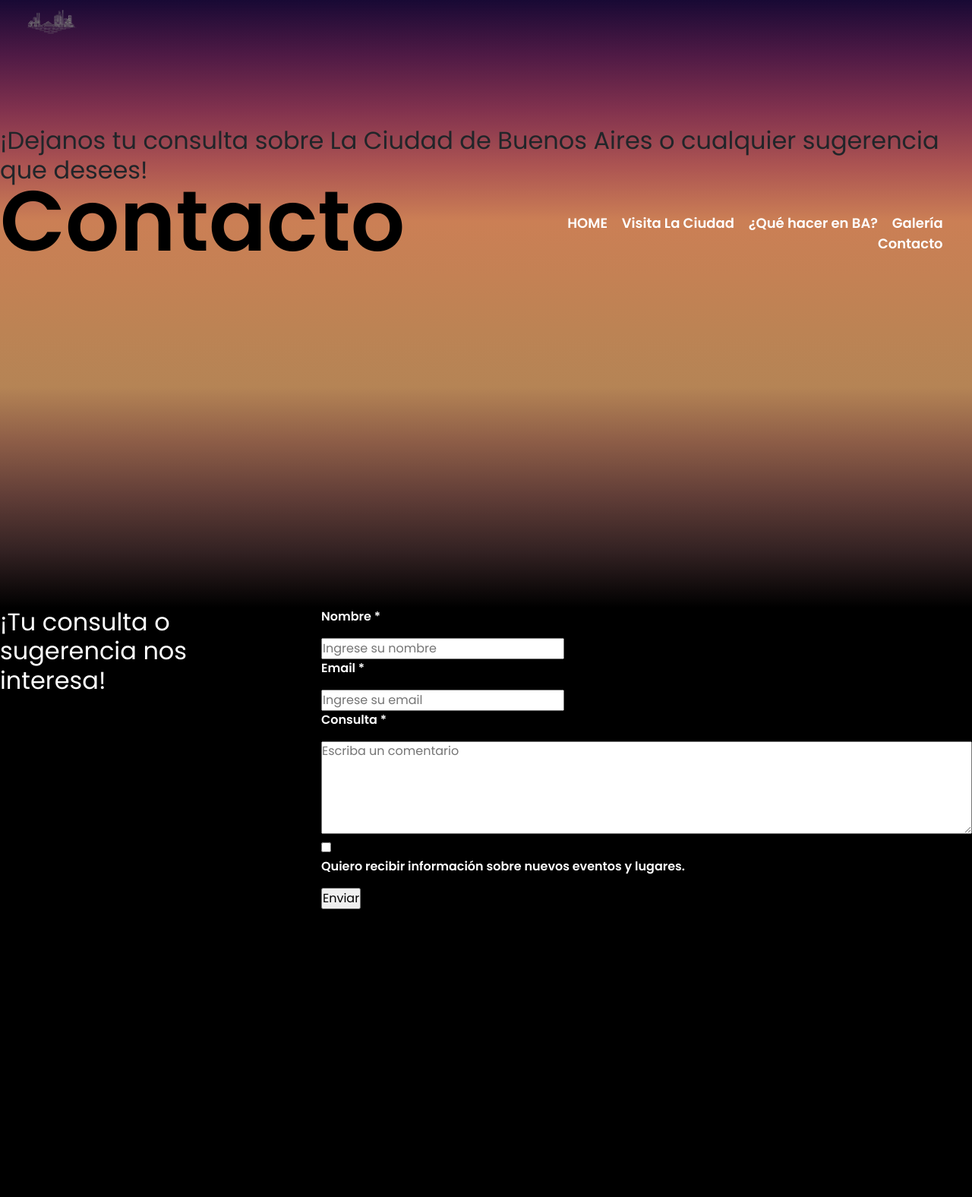
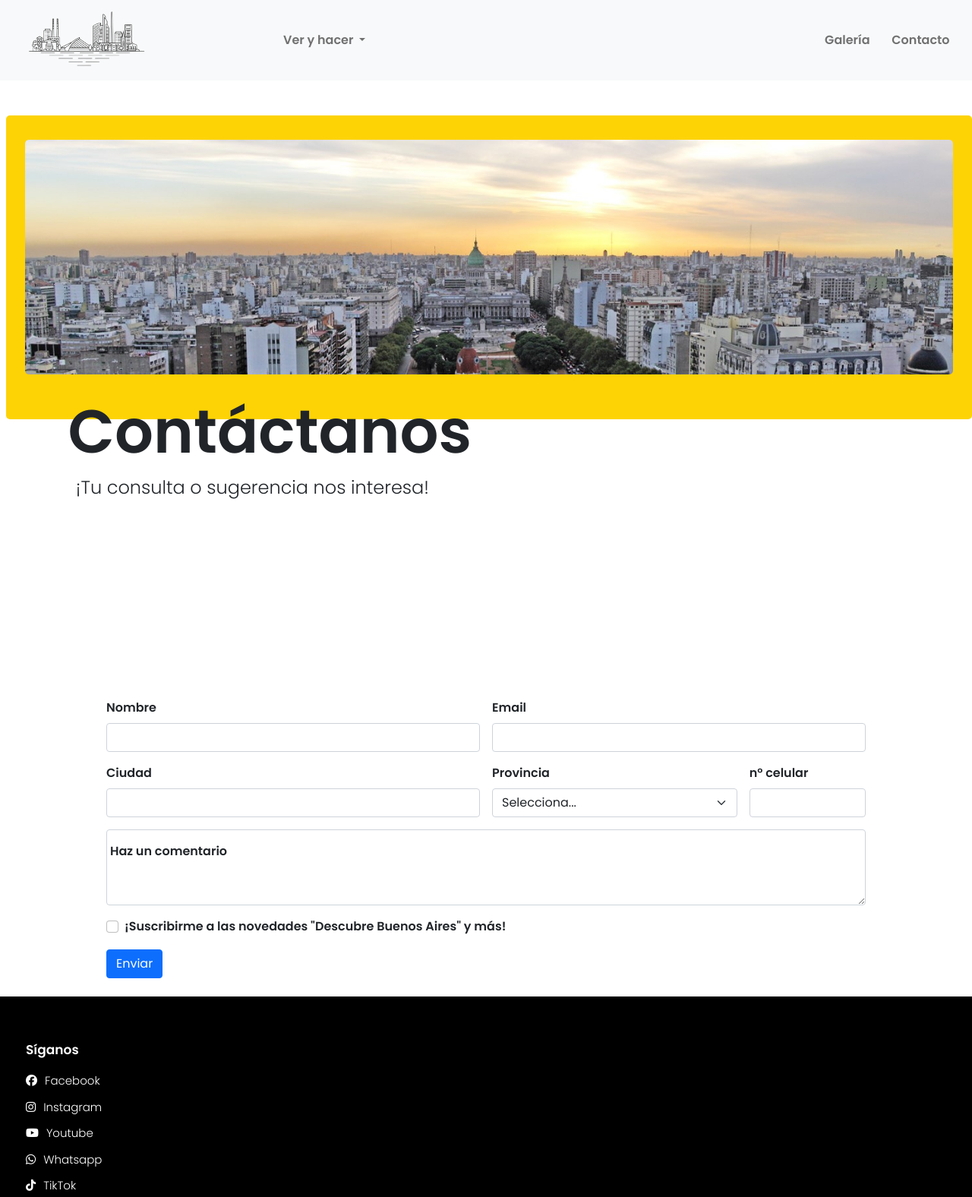
Before and after one commit to ezequielmayo/BuenosAiresCoder, a plain HTML site: page pages/contacto.html in a window 1280 px wide. Shown: the top 1576 px of the page at 76% size. Drawn offline with nearby package versions, Linux system fonts and the light colour scheme.

Commit message:
se aplico el nuevo diseño a la pagina contacto donde se inserto un nuevo formulario de bootstrap

```diff
--- a/css/style.css
+++ b/css/style.css
@@ -12,127 +12,39 @@ body{
     font-weight: 600;
 }
 
-.headerUno{
+header {
     position: sticky;
     top: 0;
     z-index: 10;
     height: 15vh;
 }
 
-.headerDos{
-    height: 100vh;
-    background-image: linear-gradient(to bottom, #284108, #3b590c, #50730f, #678d11, #80a811, #929d00, #a09200, #ab8604, #94581e, #6b3524, #391c1d, #000000);
-    background-size: cover;
-    background-position: center;
-    background-repeat: no-repeat;
-}
-
-.headerTres{
-    height: 100vh;
-    background-image: linear-gradient(to bottom, #622bde, #df00aa, #ff006d, #ff6437, #ffa800, #f9a710, #f2a61a, #eca522, #c26d32, #874133, #452224, #000000);
-    background-size: cover;
-    background-position: center;
-    background-repeat: no-repeat;
-}
-
-.headerCuatro{
-    height: 100vh;
-    background-image: linear-gradient(to bottom, #180934, #003364, #005c86, #008695, #00ae93, #4ca96e, #75a14b, #989530, #8a6429, #673c28, #381f1e, #000000);
-    background-size: cover;
-    background-position: center;
-    background-repeat: no-repeat;
-}
-
-.headerCinco{
-    height: 100vh;
-    background-image: linear-gradient(to bottom, #180934, #4f1a45, #82324e, #ac5452, #cb7f55, #c48154, #bc8354, #b58455, #8d5d47, #603d37, #322122, #000000);
-    background-size: cover;
-    background-position: center;
-    background-repeat: no-repeat;
-}
-
-.contenedorLogotipo{
-    width: 49%;
-    display: inline-block;
-}
-
-.logotipo{
-    width: 10vh;
-    position: absolute;
-    left: 3vh;
-    top: 1.5vh;
-}
-
-.tituloLogo{
-color: white;
-}
-
-.navegacion{
-    display: inline-block;
-    width: 50%;
-    text-align: right;
-    position: absolute;
-    top: 35%;
-    right: 3%;
-}
-
-.listaItem{
-   list-style: none;
-   display: inline-block;
-   padding-left: 15px;
-   padding-top: 0%;
-}
-
-
-.linkNav{
-    color: rgb(255, 255, 255);
-    text-decoration: none;
-    font-size: 18px;
-    font-weight: bold;
-}
-
-.tituloHeader h1{
-    font-size: 7rem;
-    font-weight: bold;
-    position: relative;
-    top: 25vh;
-    color: #000000;
-}
-
-main{
+main {
     height: 100vh;
     display: flex;
     gap: 20px;
 }
 
-.tarjeta {
-  flex: 1;
+.logo {
+    width: 55%;
 }
 
-.flex{
-    display: inline-block;
-}
-
-.logo{
-    width: 55%;
-}
-.contacto{
+.boton-contacto {
     position: relative;
     left: 47vw;
 }
 
-.galeria{
+.boton-galeria {
     position: relative;
     left: 46vw;
 }
 
-.contenedorPadre{
+.contenedorPadre {
     display: flex;
     width: 100%;
 }
 
-
-.contenedorHijo{
+.contenedorHijo {
     flex-basis: 50%;
     height: 50vh;
     background-color: rgb(255, 255, 255);
@@ -140,16 +52,15 @@ main{
 }
 
 
-.hijoIzquierdo{
+.hijoIzquierdo {
     position: relative;
     background-color: #fdd306;
     margin-left: 0.6%;
     max-width: 49.4%;
     border-radius: 5px;
-
 }
 
-.hijoDerecho{
+.hijoDerecho {
     display: flex;
     justify-content: center;
     align-items: center;
@@ -157,7 +68,7 @@ main{
     padding: 20px;
 }
 
-.tituloH1{
+.tituloH1 {
     font-size: 70px;
     text-align: left;
     font-weight: 600;
@@ -165,20 +76,69 @@ main{
     margin-top: 180px;
 }
 
-span{
+.contenedorContacto {
+    position: relative;
+    width: 99.4%;
+    height: 50vh;
+    top: 4%;
+    left: 0.6%;
+    background-color: #fdd306;
+    border-radius: 5px;
+}
+
+.contenedorContacto img {
+    position: absolute;
+    margin-left: 2%;
+    margin-top: 2.5%;
+    width: 96%;
+    object-fit: cover;
+    border-radius: 5px;
+}
+
+.contenedorTitulo {
+     position: absolute;
+     width: 80%;
+     margin-left: 7%;
+}
+
+.tituloContacto {
+    position: relative;
+    text-align: left;
+    width: 80%;
+    margin-top: 400px;
+    margin-left: 0;
+    font-size: 5rem;
+    font-weight: 600;
+
+}
+
+.subtitulo {
+    margin-left: 1%;
+    font-size: 1.5rem;
+    font-weight: 300;
+    width: 80%;
+    text-align: left;
+}
+
+span {
     display: block;
     font-size: 70px;
     color: #000000;
 }
 
-.parrafo{
+.spanContacto {
+    text-align: center;
+    color: #fdd306;
+}
+
+.parrafo {
     max-width: 33vw;
     text-align: left;
     font-size: 17px;
     font-weight: 100;
 }
 
-.imagen{
+.imagen {
     position: absolute;
     top: 20%;
     left: 2.75%;
@@ -187,16 +147,21 @@ span{
     width: 45%;
     border-radius: 5px;
     margin-top: 2%;
-
 }
 
-.galeria{
-    width: 50%;
-
+.imagenContacto {
+    position: absolute;
+    top: 20%;
+    right: 2.1%;
+    bottom: 50%;
+    z-index: 1;
+    width: 45%;
+    border-radius: 5px;
+    margin-top: 2%;
 }
 
-.contactoMain{
-    background-color: #000000;
+.galeria {
+    width: 50%;
 }
 
 aside {
@@ -232,7 +197,7 @@ aside {
     text-decoration: underline;
 }
 
-.tarjeta img{
+.tarjeta img {
     width: 100%;
     border-radius: 7px;
     transition: transform 0.5s;
@@ -241,58 +206,6 @@ aside {
 
 .tarjeta img:hover {
     transform: scale(1.1);
-}
-
-
-.colorTextcontact{
-    color: white;
-}
-
-.contenedorImagenUno{
-    width: 49%;
-    display: inline-block;
-}
-
-.contenedorParrafoUno{
-    width: 50%;
-    display: inline-block;
-    color: rgb(0, 0, 0);
-    font-size: large;
-
-}
-
-.contenedorImagenDos{
-    width: 50%;
-    display: inline-block;
-}
-
-.sizeImagen{
-    width: 100%;
-}
-
-.contenedorParrafoDos{
-    width: 49%;
-    display: inline-block;
-    color: rgb(0, 0, 0);
-    font-size: large;
-}
-
-.contenedorVideo{
-    width: 49%;
-    display: inline-block;
-    text-align: center;
-
-}
-
-.video{
-    width: 50%;
-}
-
-.contenedorParrafoTres{
-    width: 50%;
-    display: inline-block;
-    color: rgb(0, 0, 0);
-    font-size: large;
 }
 
 footer {
@@ -356,12 +269,12 @@ footer {
     font-size: 17px;
 }
 
-  .contenedorTexto {
+.contenedorCopyright {
     position: absolute;
     height: 75vh;
 }
 
-  .contenedorTexto p {
+.contenedorCopyright p {
     position: relative;
     top: 95%;
     font-size: 12px;
--- a/pages/contacto.html
+++ b/pages/contacto.html
@@ -10,62 +10,128 @@
     <script src="https://kit.fontawesome.com/3f44013063.js" crossorigin="anonymous"></script>
 </head>
 <body>
-    <header class="headerCinco">
-        <div class="contenedorLogotipo">
-            <img src="../assets/imágenes/Logotipo_3.png" class="logotipo" alt="logotipociudadBA">
+    <header>
+        <nav class="navbar navbar-expand-lg navbar-light bg-light">
+            <div class="container-fluid">
+              <a class="navbar-brand" href="../index.html"><img class="logo" src="../assets/imágenes/Logotipo_3.png" alt="logoBA"></a>
+              <button class="navbar-toggler" type="button" data-bs-toggle="collapse" data-bs-target="#navbarNavDropdown" aria-controls="navbarNavDropdown" aria-expanded="false" aria-label="Toggle navigation">
+                <span class="navbar-toggler-icon"></span>
+              </button>
+              <div class="collapse navbar-collapse" id="navbarNavDropdown">
+                <ul class="navbar-nav">
+                    <li class="nav-item dropdown">
+                      <a class="nav-link dropdown-toggle" href="#" id="navbarDropdownMenuLink" role="button" data-bs-toggle="dropdown" aria-expanded="false">
+                        Ver y hacer
+                      </a>
+                      <ul class="dropdown-menu" aria-labelledby="navbarDropdownMenuLink">
+                        <li><a class="dropdown-item" href="#">10 cosas que hacer en Buenos Aires</a></li>
+                        <li><a class="dropdown-item" href="#">5 comidas típicas</a></li>
+                        <li><a class="dropdown-item" href="#">Información práctica sobre Buenos Aires</a></li>
+                      </ul>
+                    </li>
+                  <li class="nav-item">
+                    <a class="nav-link boton-galeria" href="#">Galería</a>
+                  </li>
+                  <li class="nav-item">
+                      <a class="nav-link boton-contacto" href="#">Contacto</a>
+                  </li>
+                </ul>
+              </div>
+            </div>
+          </nav>
+    </header>
+    <main class="mainCotacto">
+        <div class="contenedorContacto">
+            <img src="../assets/imágenes/portadacontacto.jpg" alt="Descripción de la imagen">
         </div>
-        <nav class="navegacion">
+        <div class="contenedorTitulo">
+            <h1 class="tituloContacto">Contáctanos</h1>
+            <p class="subtitulo">¡Tu consulta o sugerencia nos interesa!</p>
+        </div>
+    </main>
+    <aside>
+        <form class="row g-3">
+            <div class="col-md-6">
+              <label for="inputEmail4" class="form-label">Nombre</label>
+              <input type="email" class="form-control" id="inputEmail4">
+            </div>
+            <div class="col-md-6">
+              <label for="inputPassword4" class="form-label">Email</label>
+              <input type="password" class="form-control" id="inputPassword4">
+            </div>
+        </div>
+        <div class="col-md-6">
+            <label for="inputCity" class="form-label">Ciudad</label>
+            <input type="text" class="form-control" id="inputCity">
+        </div>
+        <div class="col-md-4">
+            <label for="inputState" class="form-label">Provincia</label>
+            <select id="inputState" class="form-select">
+                <option selected>Selecciona...</option>
+                <option>Buenos Aires</option>
+                <option>CABA</option>
+                <option>Catamarca</option>
+                <option>Chaco</option>
+                <option>Chubut</option>
+                <option>Córdoba</option>
+                <option>Corrientes</option>
+                <option>Entre Ríos</option>
+                <option>Formosa</option>
+                <option>Jujuy</option>
+                <option>La Pampa</option>
+                <option>La Rioja</option>
+                <option>Mendoza</option>
+                <option>Misiones</option>
+                <option>Neuquén</option>
+                <option>Río Negro</option>
+                <option>Salta</option>
+                <option>San Juan</option>
+                <option>San Luis</option>
+                <option>Santa Cruz</option>
+                <option>Santa Fe</option>
+                <option>Santiago del Estero</option>
+                <option>Tierra del Fuego</option>
+                <option>Tucumán</option>
+            </select>
+        </div>
+        <div class="col-md-2">
+            <label for="inputZip" class="form-label">n° celular</label>
+            <input type="text" class="form-control" id="inputZip">
+        </div>
+        <div class="form-floating">
+            <textarea class="form-control" placeholder="Leave a comment here" id="floatingTextarea2" style="height: 100px"></textarea>
+            <label for="floatingTextarea2">Haz un comentario</label>
+        </div>
+            <div class="col-12">
+              <div class="form-check">
+                <input class="form-check-input" type="checkbox" id="gridCheck">
+                <label class="form-check-label" for="gridCheck">
+                  ¡Suscribirme a las novedades "Descubre Buenos Aires" y más!
+                </label>
+              </div>
+            </div>
+            <div class="col-12">
+              <button type="submit" class="btn btn-primary">Enviar</button>
+            </div>
+        </form>
+    </aside>
+    <br>
+    <footer>
+        <div class="contenedorFooter">
+            <div class="listaIconos">
                 <ul>
-                    <li class="listaItem"><a class="linkNav" href="../index.html">HOME</a></li>
-                    <li class="listaItem"><a class="linkNav" href="../pages/visita_la_ciudad.html">Visita La Ciudad</a></li>
-                    <li class="listaItem"><a class="linkNav" href="../pages/que_hacer_en_BA.html">¿Qué hacer en BA?</a></li>
-                    <li class="listaItem"><a class="linkNav" href="../pages/galeria.html">Galería</a></li>
-                    <li class="listaItem"><a class="linkNav" href="#">Contacto</a></li>
+                    <li><h3>Síganos</h3></li>
+                    <li><a class="listaIcon" href="https://www.facebook.com/" target="_blank"><i class="fa-brands fa-facebook"></i>Facebook</a></li>
+                    <li><a class="listaIcon" href="https://www.instagram.com/" target="_blank"><i class="fa-brands fa-instagram"></i>Instagram</a></li>
+                    <li><a class="listaIcon" href="https://www.youtube.com/" target="_blank"><i class="fa-brands fa-youtube"></i>Youtube</a></li>
+                    <li><a class="listaIcon" href="https://www.whatsapp.com/" target="_blank"><i class="fa-brands fa-whatsapp"></i>Whatsapp</a></li>
+                    <li><a class="listaIcon" href="https://www.tiktok.com/" target="_blank"><i class="fa-brands fa-tiktok"></i>TikTok</a></li>
+                    <li><a class="listaIcon" href="https://twitter.com/" target="_blank"><i class="fa-brands fa-twitter"></i>Twitter</a></li>
                 </ul>
-            </nav>
-        <div class="tituloHeader">
-            <h1>Contacto</h1>
-            <h2>¡Dejanos tu consulta sobre La Ciudad de Buenos Aires o cualquier sugerencia que desees!</h2>
-        </div>
-    </header>
-    <main class="contactoMain">
-        <h2 class="colorTextcontact">¡Tu consulta o sugerencia nos interesa!</h2>
-        <br>
-        <form>
-            <p class="colorTextcontact">Nombre *</p>
-            <div>
-                <input type="text" placeholder="Ingrese su nombre">
             </div>
-            <p class="colorTextcontact">Email *</p>
-            <div>
-                <input type="email" placeholder="Ingrese su email">
+            <div class="contenedorCopyright">
+                <p class="copyright">Copyright © Descubre Buenos Aires | Ezequiel Mayo 2023. Todos los derechos reservados.</p>
             </div>
-            <p class="colorTextcontact">Consulta *</p>
-            <div>
-                <textarea cols="60" rows="5" placeholder="Escriba un comentario"></textarea>
-            </div>
-            <div>
-                <input type="checkbox" name="acepta" value="1">
-                <p class="colorTextcontact">Quiero recibir información sobre nuevos eventos y lugares.</p>
-            </div>
-            <div>
-                <input type="submit" value="Enviar">
-            </div>
-
-        </form>
-
-    </main>
-    <footer class="colorFooter">
-        <div class="svg">
-            <svg xmlns="http://www.w3.org/2000/svg" viewBox="0 0 1440 320"><path fill= "#ffd700" fill-opacity="0.9" d="M0,160L40,149.3C80,139,160,117,240,133.3C320,149,400,203,480,224C560,245,640,235,720,208C800,181,880,139,960,128C1040,117,1120,139,1200,154.7C1280,171,1360,181,1400,186.7L1440,192L1440,320L1400,320C1360,320,1280,320,1200,320C1120,320,1040,320,960,320C880,320,800,320,720,320C640,320,560,320,480,320C400,320,320,320,240,320C160,320,80,320,40,320L0,320Z"></path></svg>
-        </div>
-        <div class="contenedorIcon">
-            <a class="listaIcon" href="https://www.instagram.com/" target="_blank"><i class="fa-brands fa-instagram"></i></a>
-            <a class="listaIcon" href="https://www.facebook.com/" target="_blank"><i class="fa-brands fa-facebook"></i></a>
-            <a class="listaIcon" href="https://www.whatsapp.com/" target="_blank"><i class="fa-brands fa-whatsapp"></i></a>
-        </div>
-        <div class="contenedorCopyright">
-            <p class="copyright">Copyright © Turismo BA | Ezequiel Mayo 2023. Todos los derechos reservados.</p>
         </div>
     </footer>
     <script src="https://cdn.jsdelivr.net/npm/bootstrap@5.0.2/dist/js/bootstrap.bundle.min.js" integrity="sha384-MrcW6ZMFYlzcLA8Nl+NtUVF0sA7MsXsP1UyJoMp4YLEuNSfAP+JcXn/tWtIaxVXM" crossorigin="anonymous"></script>
```
Also changed, not shown: index.html (+3 -3 lines), assets/imágenes/portadacontacto.jpg (added), 1 other file. Lines whose indentation alone changed are shown as unchanged.
